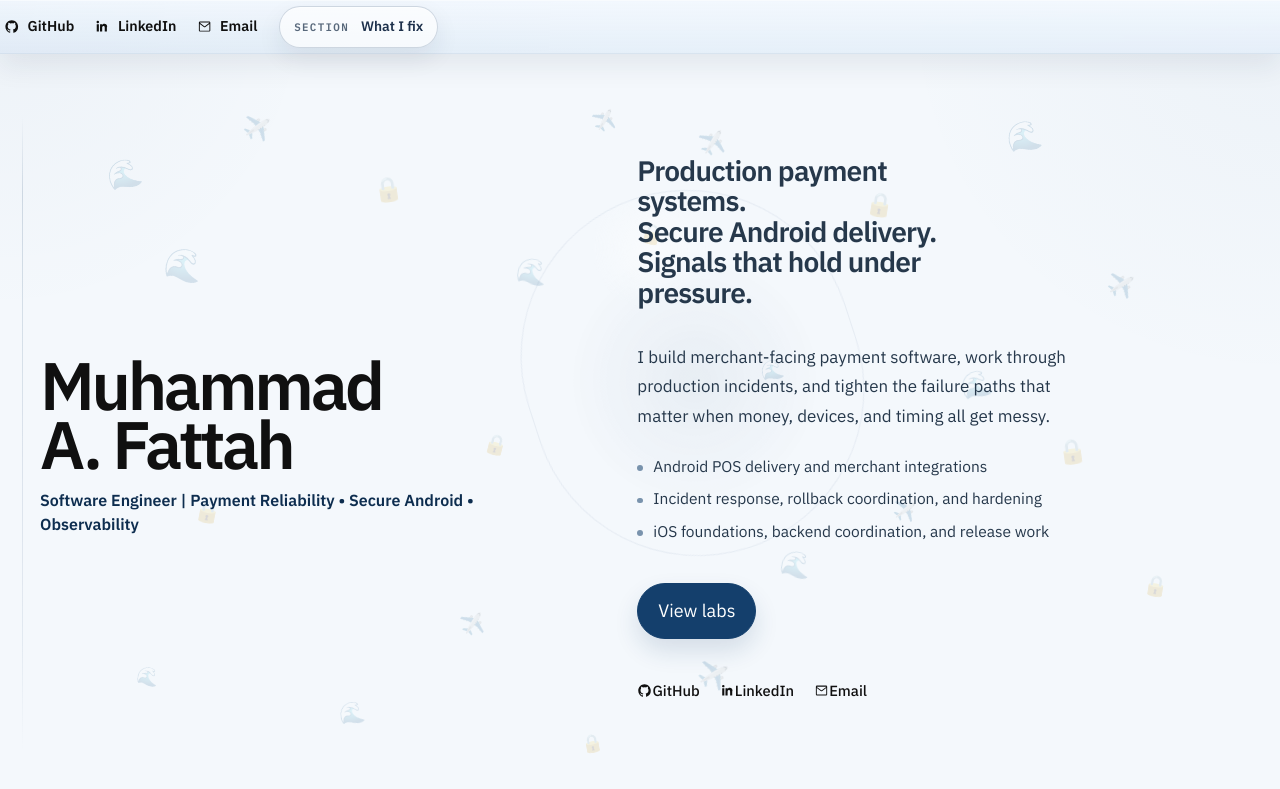
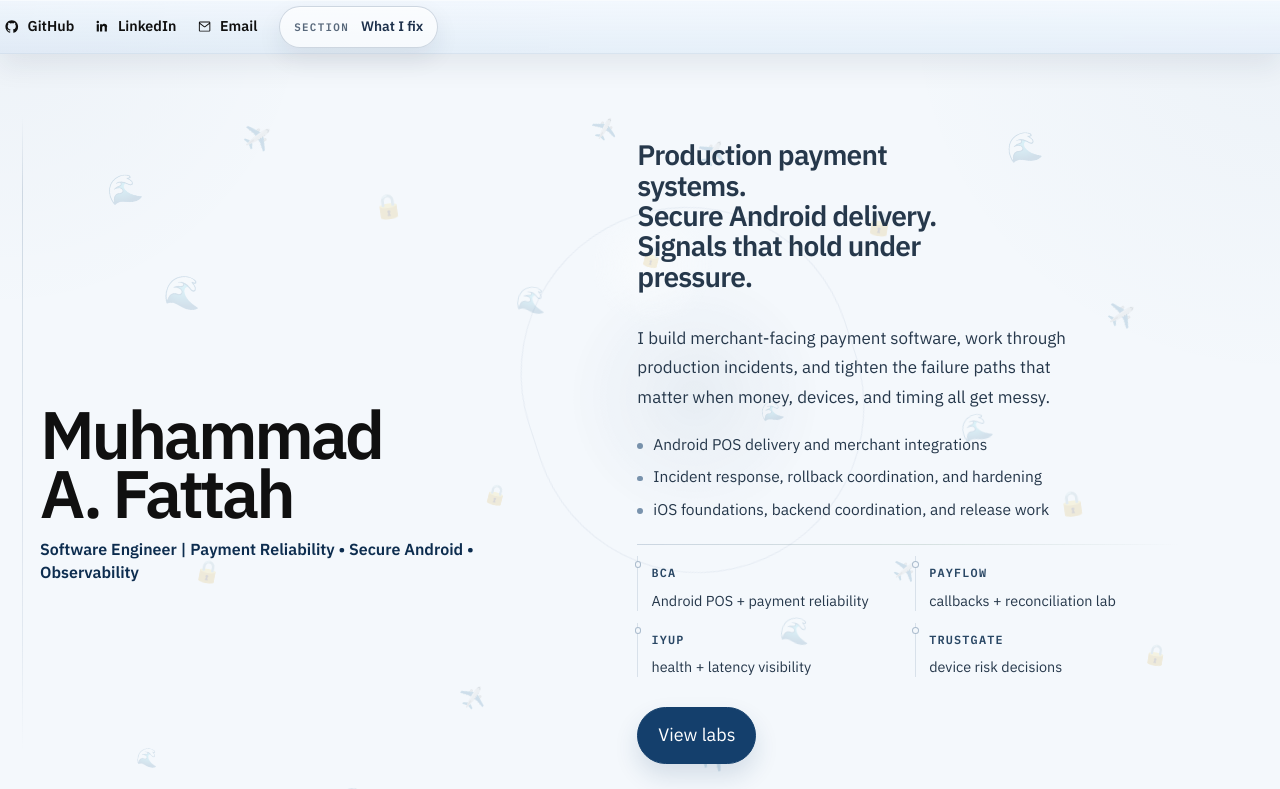
Before and after one commit to fattah247/fattah-portfolio, a Next.js app: page / in a window 1280 px wide. Shown: the top 789 px of the page. Built offline with nearby package versions, Linux system fonts and the light colour scheme.

Commit message:
improvement: ground desktop portfolio proof

```diff
--- a/app/globals.css
+++ b/app/globals.css
@@ -559,6 +559,25 @@ section[id] {
     height: 0.34rem;
     border-radius: 999px;
     background: rgba(20, 63, 108, 0.55);
+  }
+
+  .hero-proof-map {
+    display: none;
+  }
+
+  .hero-proof-node {
+    position: relative;
+  }
+
+  .hero-proof-node span {
+    color: rgba(13, 45, 79, 0.88);
+    font-family: var(--font-mono), monospace;
+    @apply text-[0.74rem] font-semibold uppercase tracking-[0.1em];
+  }
+
+  .hero-proof-node p {
+    color: var(--body);
+    @apply mt-1 text-[0.94rem] leading-[1.45];
   }
 
   .hero-actions {
@@ -1241,6 +1260,44 @@ section[id] {
     height: 0.34rem;
     border-radius: 999px;
     background: rgba(20, 63, 108, 0.52);
+  }
+
+  .github-proof-strip {
+    display: grid;
+    gap: 0.65rem;
+  }
+
+  .github-proof-item {
+    border: 1px solid rgba(201, 211, 222, 0.82);
+    background: rgba(255, 255, 255, 0.54);
+    box-shadow: 0 10px 20px rgba(20, 40, 68, 0.05);
+    transition:
+      transform 170ms cubic-bezier(0.22, 1, 0.36, 1),
+      border-color 170ms ease-out,
+      background 170ms ease-out,
+      box-shadow 170ms ease-out;
+    @apply block rounded-[14px] px-3 py-2.5;
+  }
+
+  .github-proof-item:hover {
+    border-color: rgba(20, 63, 108, 0.22);
+    background: rgba(255, 255, 255, 0.74);
+    box-shadow: 0 14px 24px rgba(20, 40, 68, 0.08);
+    transform: translateY(-1px) scale(1.004);
+  }
+
+  .github-proof-item:active {
+    transform: translateY(0) scale(0.986);
+  }
+
+  .github-proof-item span {
+    color: var(--text);
+    @apply text-[0.9rem] font-semibold leading-tight;
+  }
+
+  .github-proof-item p {
+    color: var(--muted);
+    @apply mt-1 text-[0.82rem] leading-[1.35];
   }
 
   .career-timeline {
@@ -2080,6 +2137,18 @@ section[id] {
     font-size: 1.6rem;
   }
 
+  .hero-proof-map {
+    display: grid;
+    grid-template-columns: repeat(2, minmax(0, 1fr));
+    gap: 0.7rem;
+    margin-top: 0.65rem;
+  }
+
+  .hero-proof-node {
+    border-top: 1px solid rgba(20, 63, 108, 0.12);
+    padding-top: 0.75rem;
+  }
+
   .project-stage {
     grid-template-columns: minmax(16rem, 0.38fr) minmax(0, 0.62fr);
     gap: 2.5rem;
@@ -2157,17 +2226,64 @@ section[id] {
 
   .hero-side {
     align-self: center;
-    max-width: 32rem;
+    max-width: 34rem;
     padding-top: 0;
-    gap: 1.2rem;
+    gap: 1rem;
+  }
+
+  .hero-proof-map {
+    display: grid;
+    grid-template-columns: repeat(2, minmax(0, 1fr));
+    gap: 0.72rem;
+    margin-top: 0.42rem;
+    padding-top: 0.78rem;
+    position: relative;
+  }
+
+  .hero-proof-map::before {
+    content: "";
+    position: absolute;
+    left: 0;
+    right: 0;
+    top: 0;
+    height: 1px;
+    background:
+      linear-gradient(
+        90deg,
+        rgba(20, 63, 108, 0.18),
+        rgba(53, 98, 79, 0.16),
+        transparent
+      );
+  }
+
+  .hero-proof-node {
+    border-left: 1px solid rgba(20, 63, 108, 0.12);
+    padding-left: 0.82rem;
+  }
+
+  .hero-proof-node p {
+    font-size: 0.9rem;
+    line-height: 1.4;
+  }
+
+  .hero-proof-node::before {
+    content: "";
+    position: absolute;
+    left: -0.23rem;
+    top: 0.28rem;
+    width: 0.42rem;
+    height: 0.42rem;
+    border: 1px solid rgba(20, 63, 108, 0.32);
+    border-radius: 999px;
+    background: rgba(244, 248, 252, 0.96);
   }
 
   .hero-actions {
-    margin-top: 1.25rem;
+    margin-top: 0.85rem;
   }
 
   .hero-link-row {
-    margin-top: 1.2rem;
+    margin-top: 0.9rem;
   }
 
   .hero-name {
@@ -2350,6 +2466,11 @@ section[id] {
     max-width: 20rem;
   }
 
+  .github-proof-strip {
+    grid-template-columns: repeat(2, minmax(0, 1fr));
+    gap: 0.7rem;
+  }
+
   .career-timeline {
     padding-top: 0.4rem;
   }
--- a/app/page.tsx
+++ b/app/page.tsx
@@ -24,6 +24,36 @@ const stackGroups = [
   {
     title: "Operations",
     items: "Payment systems, incident response, root cause analysis",
+  },
+] as const;
+
+const heroProofMap = [
+  ["BCA", "Android POS + payment reliability"],
+  ["PayFlow", "callbacks + reconciliation lab"],
+  ["iYup", "health + latency visibility"],
+  ["TrustGate", "device risk decisions"],
+] as const;
+
+const githubProofRepos = [
+  {
+    name: "SnapSort-iOS",
+    focus: "iOS photo management",
+    href: "https://github.com/fattah247/SnapSort-iOS",
+  },
+  {
+    name: "Stock-Triage",
+    focus: "IDX filing automation",
+    href: "https://github.com/fattah247/Stock-Triage",
+  },
+  {
+    name: "Xpire",
+    focus: "expiration reminders",
+    href: "https://github.com/fattah247/Xpire",
+  },
+  {
+    name: "IoTifyHome",
+    focus: "smart-home control",
+    href: "https://github.com/fattah247/IoTifyHome",
   },
 ] as const;
 
@@ -1236,6 +1266,19 @@ function ProjectBackdropMarks({
         >
           {item.emoji}
         </span>
+      ))}
+    </div>
+  );
+}
+
+function HeroProofMap() {
+  return (
+    <div className="hero-proof-map" aria-label="Work map">
+      {heroProofMap.map(([label, detail]) => (
+        <div className="hero-proof-node" key={label}>
+          <span>{label}</span>
+          <p>{detail}</p>
+        </div>
       ))}
     </div>
   );
@@ -1363,6 +1406,8 @@ export default function Home() {
                 <li>iOS foundations, backend coordination, and release work</li>
               </ul>
 
+              <HeroProofMap />
+
               <div className="hero-actions">
                 <button
                   className="action-link action-link-primary"
@@ -1726,6 +1771,20 @@ export default function Home() {
                 <li>Smaller repos that show range, not just polished showcases</li>
                 <li>A clearer read on how I structure, debug, and document work</li>
               </ul>
+              <div className="github-proof-strip" aria-label="Additional public repositories">
+                {githubProofRepos.map((repo) => (
+                  <a
+                    className="github-proof-item"
+                    href={repo.href}
+                    key={repo.name}
+                    target="_blank"
+                    rel="noreferrer"
+                  >
+                    <span>{repo.name}</span>
+                    <p>{repo.focus}</p>
+                  </a>
+                ))}
+              </div>
               <a
                 className="action-link"
                 href="https://github.com/fattah247"
```
